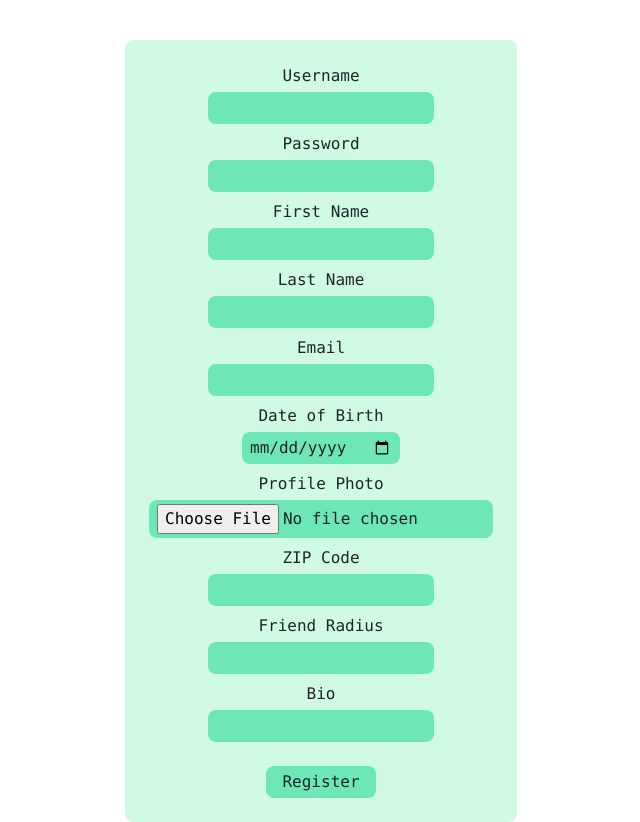
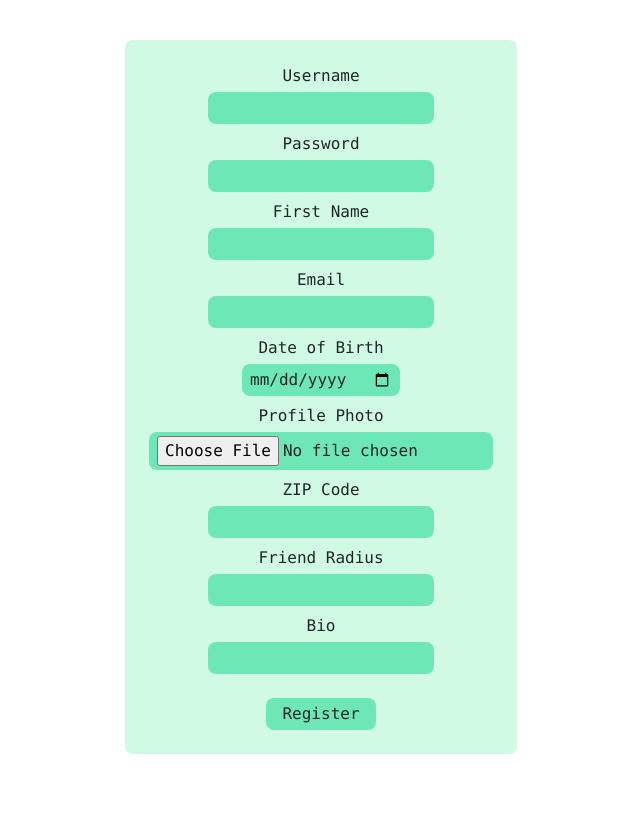
Before and after one commit to elisetvy/friender-frontend, a React (Create React App) app: page /register in a window 1280 px wide. Shown: the whole page, without its empty margins (319-959 px from the left). After the commit the page ends 800 px from the top, so only its background shows below. Built offline with nearby package versions, Linux system fonts and the light colour scheme.

Commit message:
Remove lname from register form

```diff
--- a/src/RegisterForm.js
+++ b/src/RegisterForm.js
@@ -9,7 +9,6 @@ function RegisterForm({ register }){
   const initialFormData = {username: "",
                           password: "",
                           fname: "",
-                          lname: "",
                           email: "",
                           dob: "",
                           photo: "",
@@ -83,19 +82,6 @@ function RegisterForm({ register }){
             <input name="fname"
               required
               value={formData.fname}
-              onChange={handleChange}
-              type="text"
-              maxLength={20}
-              className="bg-emerald-300 mb-2 rounded-lg px-2 py-1"
-              />
-          </div>
-        </div>
-        <div>
-          <label className="mb-1">Last Name</label>
-          <div>
-            <input name="lname"
-              required
-              value={formData.lname}
               onChange={handleChange}
               type="text"
               maxLength={20}
```
